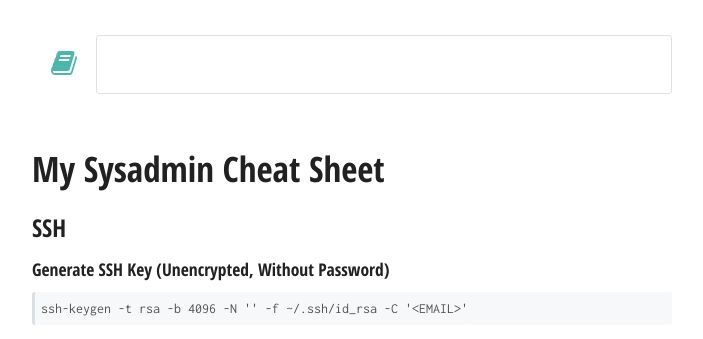
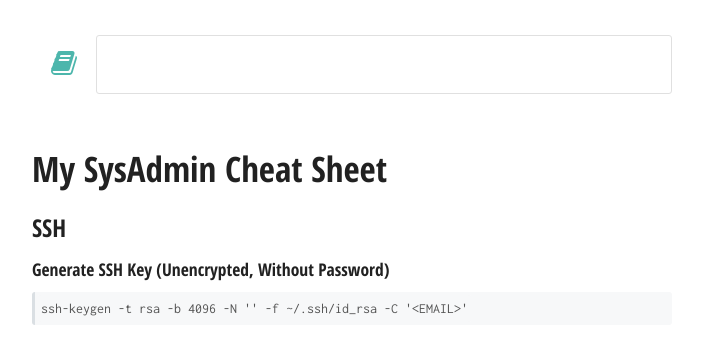
Before and after one commit to gh0st/docs.j7k6.org, a Jekyll site: the page built from _posts/2017-07-08-my-sysadmin-cheat-sheet.md, in a window 1280 px wide. Shown: the top 339 px of the page, without its empty margins (288-991 px from the left). Built offline with Jekyll 4.4.1, drawn with Linux system fonts in a browser that asks for light colours; nearby versions of some CDN libraries; some web fonts are replaced.

```diff
--- a/_posts/2017-07-08-my-sysadmin-cheat-sheet.md
+++ b/_posts/2017-07-08-my-sysadmin-cheat-sheet.md
@@ -1,6 +1,6 @@
 ---
 layout: post
-title: "My Sysadmin Cheat Sheet"
+title: "My SysAdmin Cheat Sheet"
 tags: []
 ---
 
```
